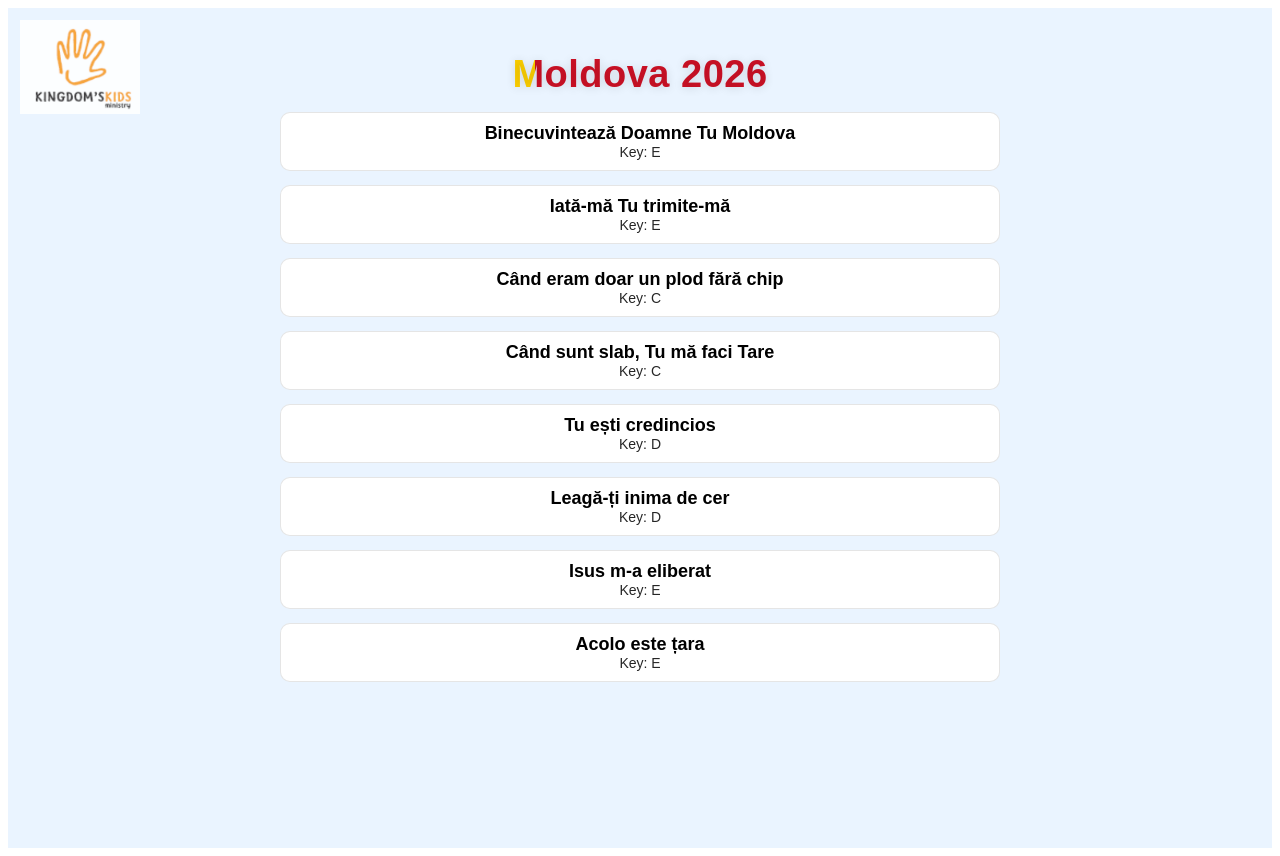
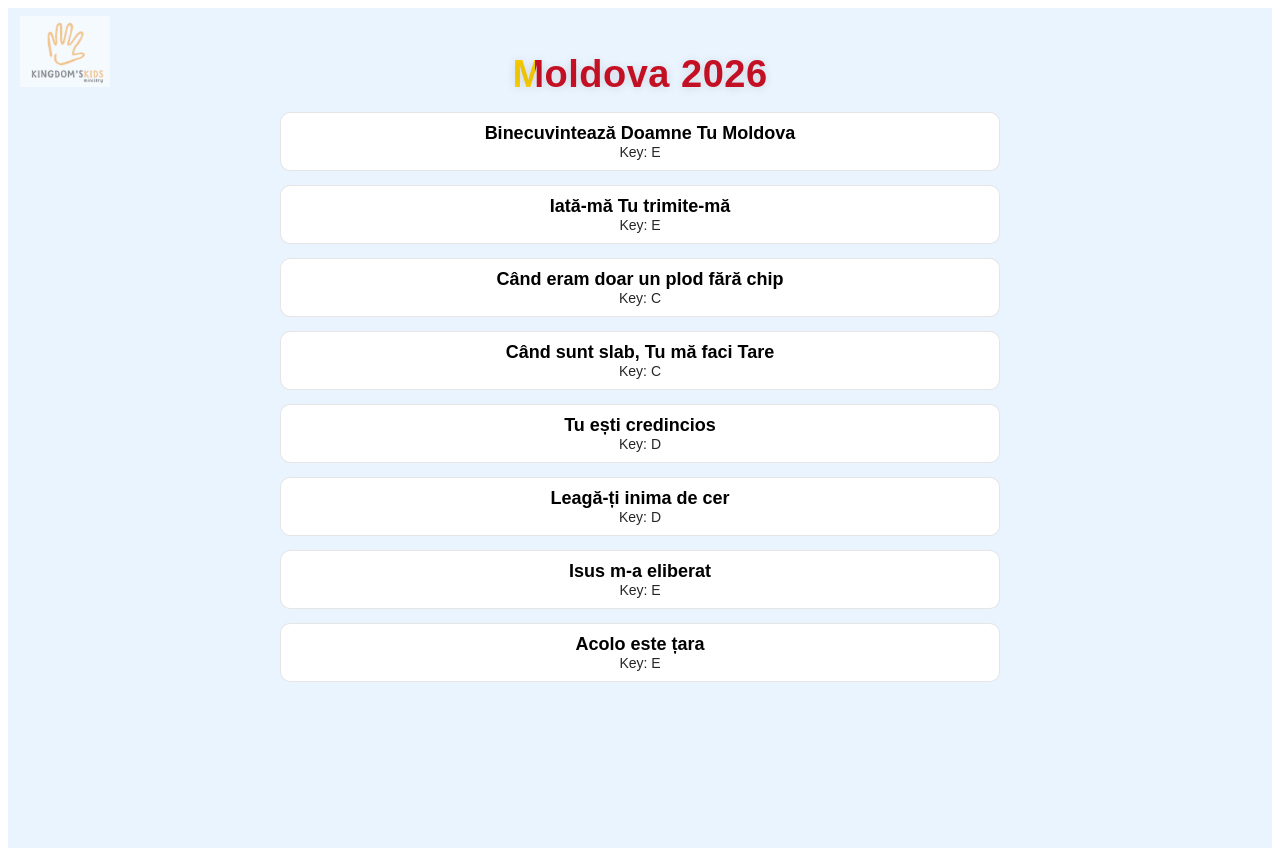
Before and after one commit to suiramchi-blip/moldova-song-book1, a React (Vite) app: page / in a window 1280 px wide. Built offline with nearby package versions, Linux system fonts and the light colour scheme.

Commit message:
Update App.tsx

```diff
--- a/src/App.tsx
+++ b/src/App.tsx
@@ -1000,12 +1000,12 @@ if (showFlag && !stageMode) {
     alt="Kingdom’s Kids"
     style={{
       position: "absolute",
-      top: 12,
+      top: 8,
       left: 12,
-      width: 120,
-      opacity: 0.85,
+      width: 90,
+      opacity: 0.50,
+      zIndex: 0,
       pointerEvents: "none",
-      zIndex: 50,
     }}
   />
 )}
@@ -1044,7 +1044,7 @@ if (showFlag && !stageMode) {
       `}</style>
 
       {!selectedSong ? (
-        <div style={{ maxWidth: 720, margin: "0 auto" }}>
+        <div style={{ maxWidth: 720, margin: "0 auto", position: "relative", zIndex: 1 }}>
           <h1 className="moldovaTitle">Moldova 2026</h1>
 
           <div style={{ display: "flex", flexDirection: "column", gap: 14, textAlign: "center" }}>
```
